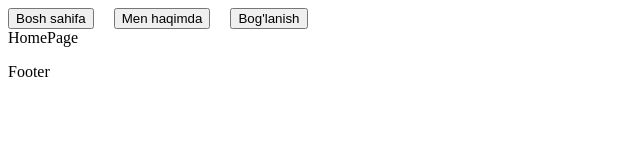
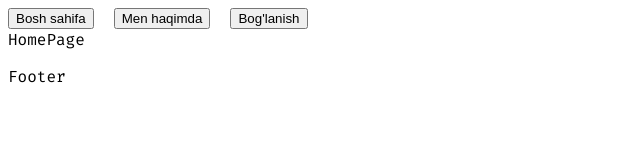
Before and after one commit to asilbek2706/next-tutorial, a Next.js app: page / in a window 1280 px wide. Shown: the top 160 px of the page, without its empty margins (0-640 px from the left). Built offline with nearby package versions, Linux system fonts and the light colour scheme.

Commit message:
navbar boshqa papkaga otkazildi

```diff
--- a/app/layout.tsx
+++ b/app/layout.tsx
@@ -1,37 +1,25 @@
-'use client'
-
-import type { Metadata } from 'next'
 import { Fira_Code } from 'next/font/google'
 import './globals.css'
 import { ReactNode, use } from 'react'
-import Link from 'next/link'
-import { useRouter } from 'next/navigation'
+import { Metadata } from 'next'
+import Navbar from '@/component/navbar'
 
-const firaCode = Fira_Code({
-    variable: '--font-fira-code',
-    subsets: ['latin'],
-    weight: '400',
-})
+const fira_code = Fira_Code({ subsets: ['latin'], weight: '400' })
+
+export const metadata: Metadata = {
+    title: 'Next.js 13.4 App Router',
+    description: 'Next.js 13.4 App Router bilan yaratilgan dastur',
+}
 
 export default function RootLayout({
     children,
 }: Readonly<{
     children: ReactNode
 }>) {
-    const router = useRouter()
     return (
-        <html lang='uz' className={`${firaCode.variable} ${firaCode.variable} h-full antialiased`}>
+        <html lang='uz' className={fira_code.className}>
             <body className='min-h-full flex flex-col'>
-                <div className='navbar-1'>
-                    <button onClick={() => router.push('/')}>Bosh sahifa</button>
-                    <button onClick={() => router.push('/about')}>Men haqimda</button>
-                    <button onClick={() => router.push('/contact')}>Bog'lanish</button>
-                </div>
-                {/* <div className='navbar'>
-                    <Link href='/'>Home</Link>
-                    <Link href='/about'>Men haqimda</Link>
-                    <Link href='/contact'>Bog'lanish</Link>
-                </div> */}
+                <Navbar />
                 {children}
                 <p>Footer</p>
             </body>
--- /dev/null
+++ b/component/navbar.tsx
@@ -0,0 +1,15 @@
+'use client'
+
+import { useRouter } from 'next/navigation'
+
+export default function Navbar() {
+    const router = useRouter()
+
+    return (
+        <div className='navbar-1'>
+            <button onClick={() => router.push('/')}>Bosh sahifa</button>
+            <button onClick={() => router.push('/about')}>Men haqimda</button>
+            <button onClick={() => router.push('/contact')}>Bog'lanish</button>
+        </div>
+    )
+}
```
